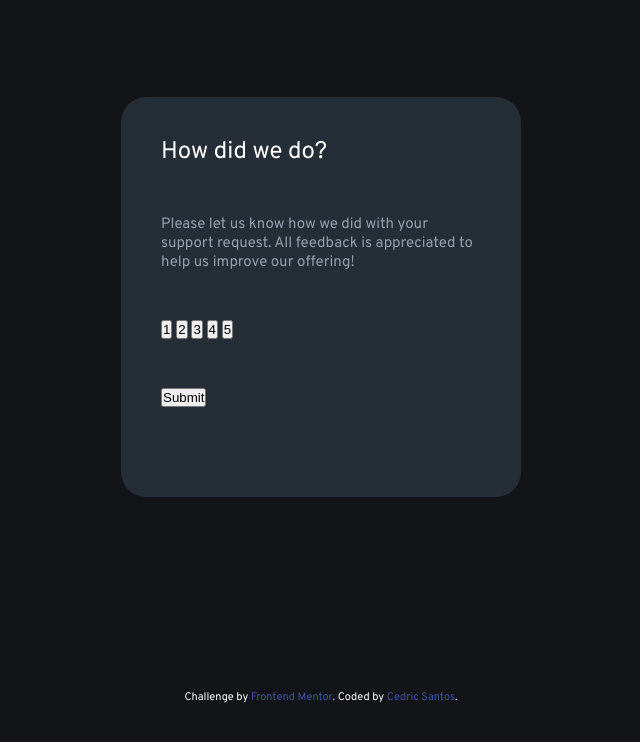
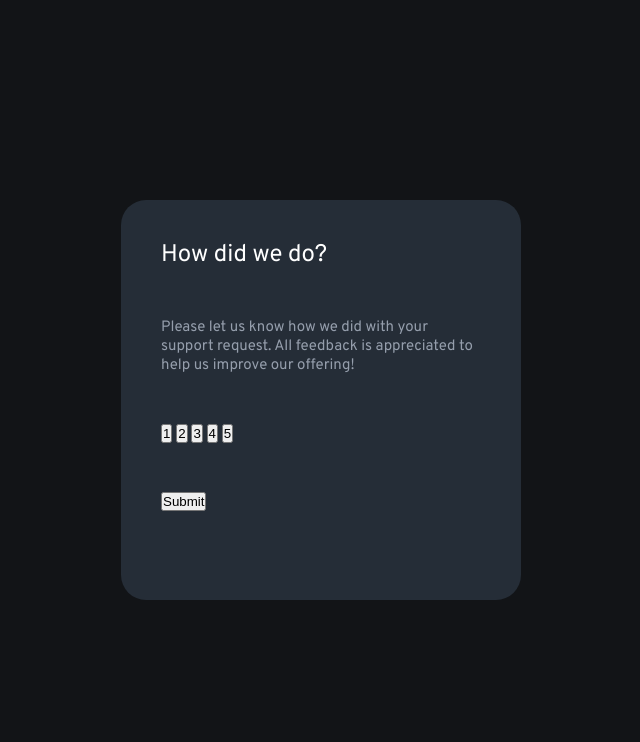
Before and after one commit to CeedRenon/frontEndMentor, a plain HTML site: page index.html in a window 1280 px wide. Shown: the whole page, without its empty margins (319-959 px from the left). Drawn offline with Linux system fonts and the light colour scheme.

```diff
--- a/index.html
+++ b/index.html
@@ -54,10 +54,6 @@
   <!-- Thank you state start -->
 
   <!-- Thank you state end -->
-  <div class="attribution">
-    Challenge by <a href="https://www.frontendmentor.io?ref=challenge" target="_blank">Frontend Mentor</a>.
-    Coded by <a href="#">Cedric Santos</a>.
-  </div>
 </body>
 
 </html>
```
Also changed, not shown: 1 other file.
